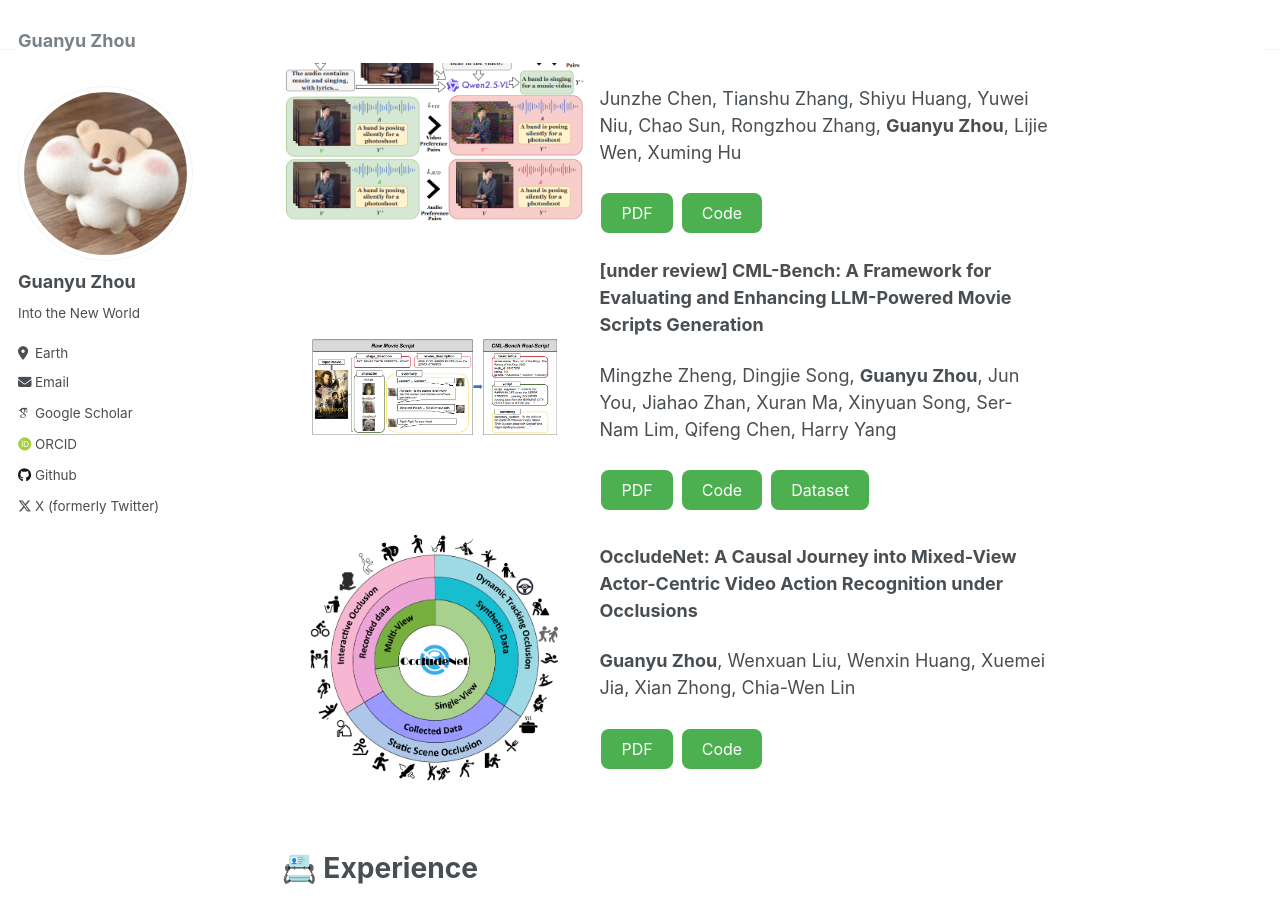
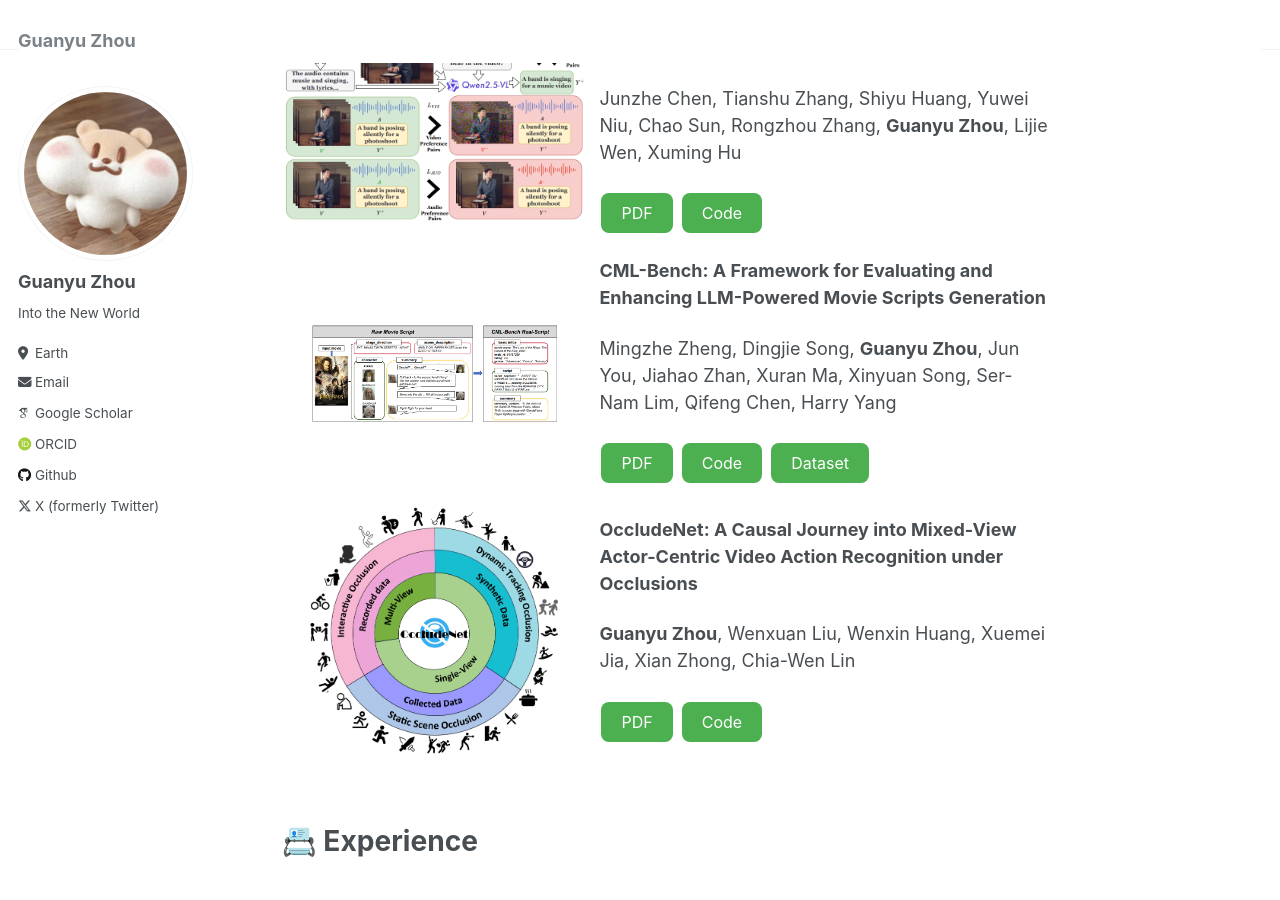
Before and after one commit to The-Martyr/the-martyr.github.io, a Jekyll site: the page built from _pages/about.md, in a window 1280 px wide and 900 px high, scrolled down 1197 px. Built offline with Jekyll 4.4.1, drawn with Linux system fonts in a browser that asks for light colours; some web fonts are replaced.

Commit message:
Update about.md

```diff
--- a/_pages/about.md
+++ b/_pages/about.md
@@ -96,7 +96,7 @@ button {
     <img src="/images/cml.png" alt="Flowchart" style="max-width: 90%;">
   </div>
   <div style="width: 60%; padding-left: 10px;">
-    <p><strong>[under review] CML-Bench: A Framework for Evaluating and Enhancing LLM-Powered Movie Scripts Generation</strong></p>
+    <p><strong>CML-Bench: A Framework for Evaluating and Enhancing LLM-Powered Movie Scripts Generation</strong></p>
     <p>Mingzhe Zheng, Dingjie Song, <strong>Guanyu Zhou</strong>, Jun You, Jiahao Zhan, Xuran Ma, Xinyuan Song, Ser-Nam Lim, Qifeng Chen, Harry Yang</p>
     <a href="https://arxiv.org/abs/2510.06231" target="_blank"><button>PDF</button></a>
     <a href="https://github.com/DuNGEOnmassster/CML-Bench" target="_blank"><button>Code</button></a>
```
